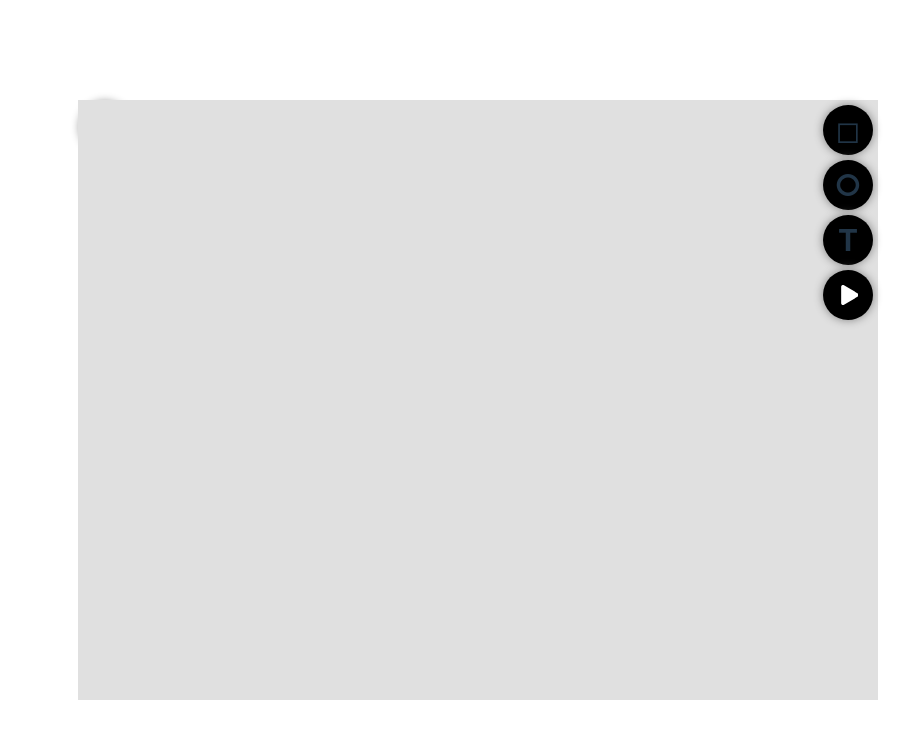
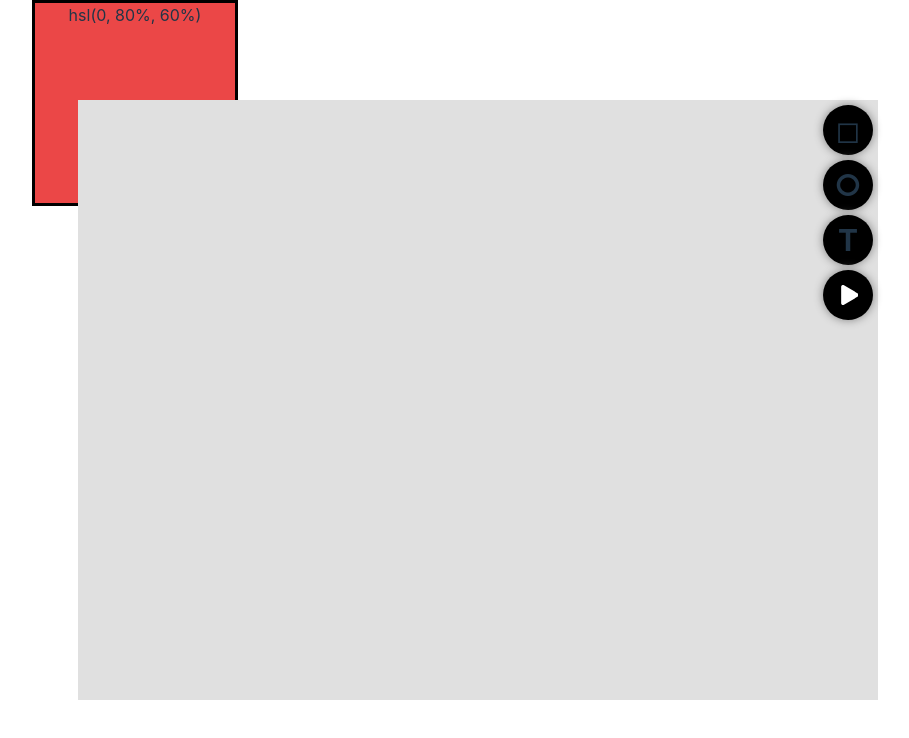
Before and after one commit to hideki1217/Tejun-web, a React (Vite) app: page / in a window 1280 px wide. Shown: the top 738 px of the page, without its empty margins (162-1071 px from the left). Built offline with nearby package versions, Linux system fonts and the light colour scheme.

Commit message:
added slide item

```diff
--- a/src/App.css
+++ b/src/App.css
@@ -107,3 +107,18 @@
   display: flex;
   justify-content: center;
 }
+
+.cockpit .slide-container {
+  flex: 1;
+  position: relative;
+}
+
+.slide-item {
+  position: absolute;
+  border: solid black;
+  width: 200px;
+  height: 200px;
+  top: calc(50% - 100px);
+  left: calc(50% - 100px);
+  transition-duration: 100ms;
+}
--- a/src/App.tsx
+++ b/src/App.tsx
@@ -1,4 +1,4 @@
-import { useRef, useState } from 'react'
+import { useCallback, useEffect, useRef, useState } from 'react'
 import './App.css'
 import { Items, Square, Circle, Text } from './domain/entities';
 import { CircleView, SquareView, TextView } from './components/ViewItems';
@@ -21,6 +21,10 @@ function App() {
   const textDialogCloseHandler = () => {
     textDialogRef.current!.close()
   }
+
+  const [itemColorHsl, setItemColorHsl] = useState(0);
+  const itemColor = `hsl(${itemColorHsl}, 80%, 60%)`
+  const [ignoreKeyDown, setIgnoreKeyDown] = useState(false);
 
   const onItemFocused = (index: number) => (e: React.MouseEvent<HTMLElement>) => {
     e.stopPropagation();
@@ -102,6 +106,31 @@ function App() {
     const item = createRandomItem(itemName)!;
     setItems([...items, item]);
   }
+  const onKeyDown = useCallback((e: KeyboardEvent) => {
+    if (!ignoreKeyDown) {
+      const key = e.code;
+      if (key === 'ArrowUp') {
+        setItemColorHsl((itemColorHsl + 90) % 360);
+      }
+      if (key === 'ArrowDown') {
+        setItemColorHsl(((itemColorHsl - 90) + 360) % 360);
+      }
+      if (key === 'ArrowLeft') {
+        setItemColorHsl(((itemColorHsl - 10) + 360) % 360);
+      }
+      if (key === 'ArrowRight') {
+        setItemColorHsl((itemColorHsl + 10) % 360);
+      }
+
+      setIgnoreKeyDown(true);
+      setTimeout(() => {
+        setIgnoreKeyDown(false);
+      }, 100);
+    }
+  }, [itemColorHsl, ignoreKeyDown]);
+  useEffect(() => {
+    document.addEventListener("keydown", onKeyDown, false);
+  }, [onKeyDown])
 
   return (
     <>
@@ -174,7 +203,11 @@ function App() {
               <PauseIcon size={20}/>
           </div>
         </div>
-
+        <div className='slide-container'>
+            <div className='slide-item' style={{background: itemColor}}>
+              {itemColor}
+            </div>
+        </div>
       </div>
     </>
   )
```
